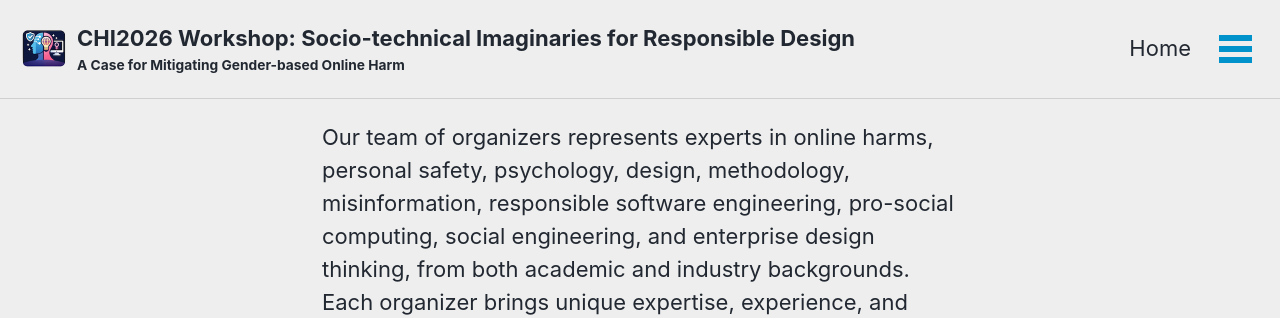
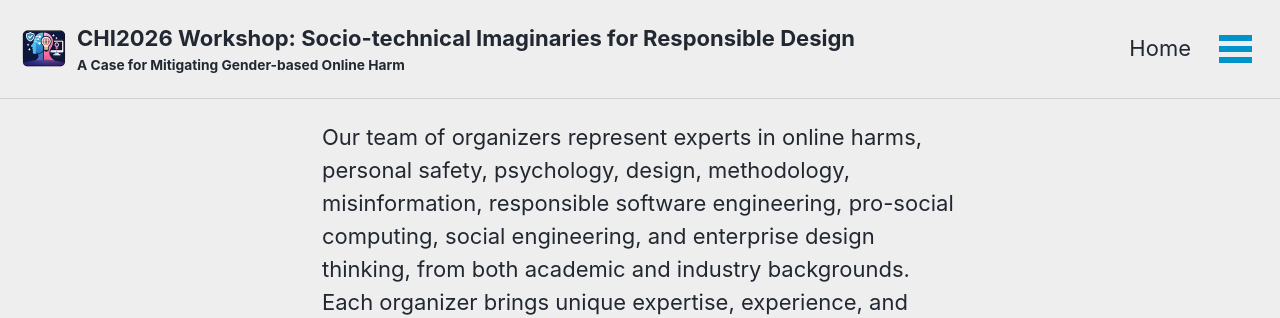
Before and after one commit to ou-cpwo/chi-sird-2026, a Jekyll site: the page built from _pages/organisers.md, in a window 1280 px wide and 900 px high. Shown: the top 318 px of the window. Built offline with Jekyll 4.4.1, drawn with Linux system fonts in a browser that asks for light colours; cached includes are drawn as plain includes; some of the changed text lies outside the part shown.

```diff
--- a/_pages/organisers.md
+++ b/_pages/organisers.md
@@ -4,9 +4,8 @@ author_profile: true
 permalink: /organisers/
 ---
 
-Our team of organizers represents experts in online harms, personal
-safety, psychology, design, methodology, misinformation, responsible software engineering, pro-social computing, social engineering,
-and enterprise design thinking, from both academic and industry
+Our team of organizers represent experts in online harms, personal
+safety, psychology, design, methodology, misinformation, responsible software engineering, pro-social computing, social engineering, and enterprise design thinking, from both academic and industry
 backgrounds. Each organizer brings unique expertise, experience,
 and vision to the workshop. Our team has extensive workshop
 organizational experience in user experience, responsible software
```
Also changed, not shown: _posts/2025-12-17-Call-for-participation.md (+2 -0 lines).
